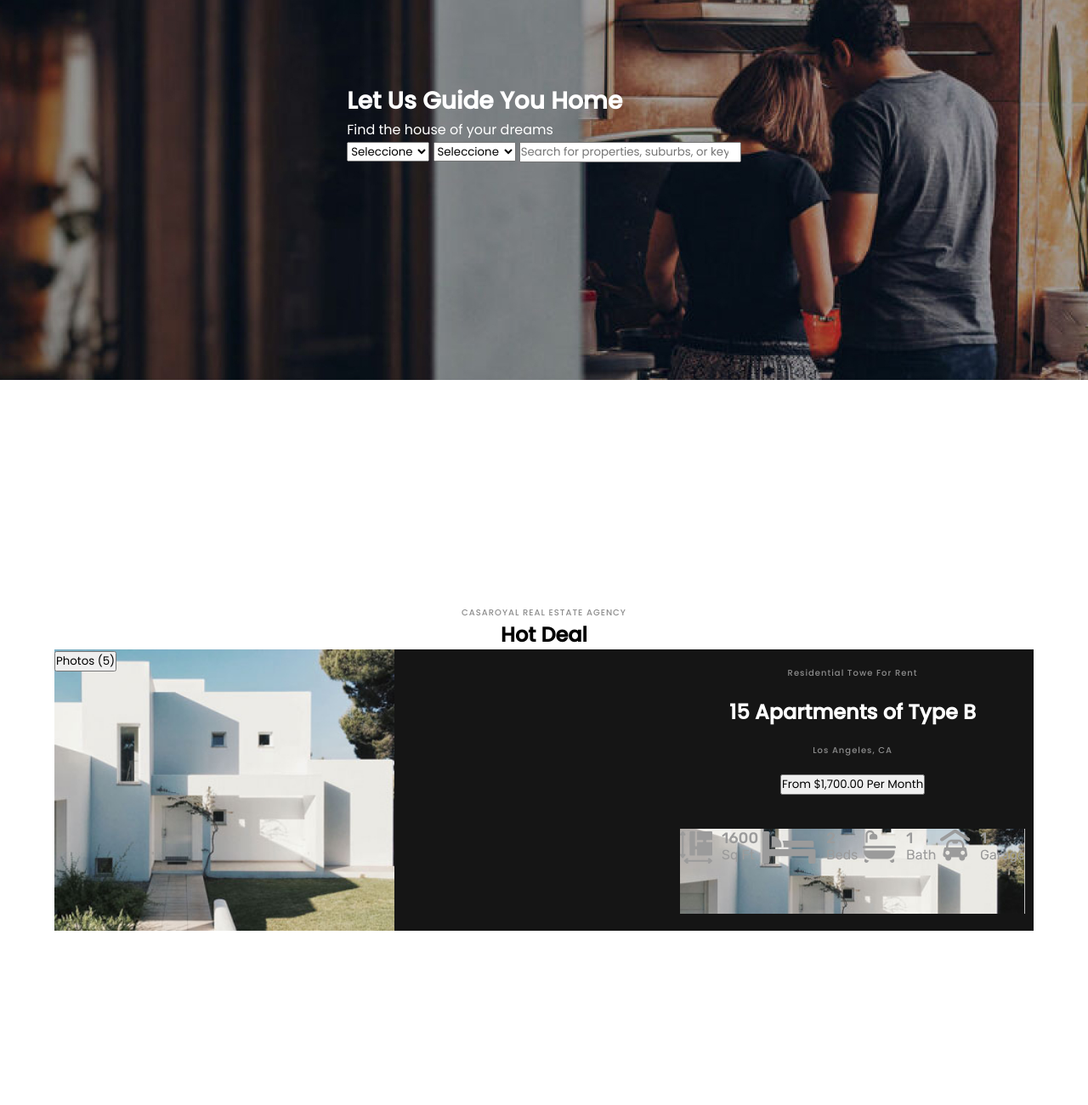
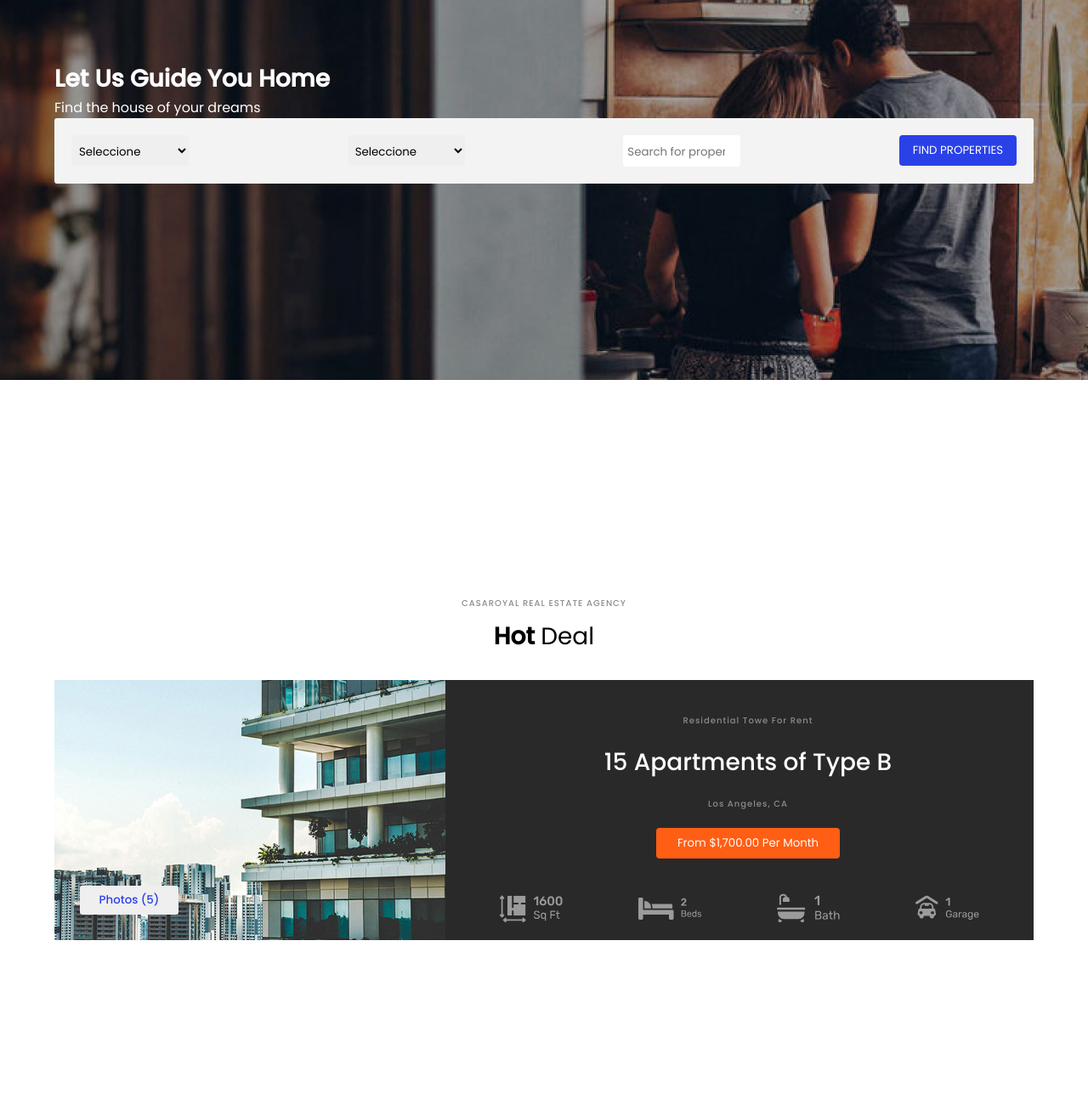
Before and after one commit to AngieValgie/makaia, a plain HTML site: page tercer sprint/index.html in a window 1280 px wide. Shown: the part 300-1600 px from the top of the page at 85% size. Drawn offline with nearby package versions, Linux system fonts and the light colour scheme; a web font is replaced by a local one.

Commit message:
arreglando kosas

```diff
--- a/tercer sprint/index.html
+++ b/tercer sprint/index.html
@@ -17,7 +17,7 @@
             <h3>hubicación Larga</h3>
             <p>Quién arrienda</p>
             <p>Lorem ipsum dolor sit amet consectetur adipisicing elit. Porro quae molestiae cumque vel, voluptates praesentium.</p>
-            <button type="button" id="cerrar" class="cerrar">Close</button>
+            <button type="button" id="close" class="close">Close</button>
         </div>
     </section>
 
@@ -32,7 +32,7 @@
             <div class="main__searcher--div">
                 <h1>Let Us Guide You Home</h1>
                 <p>Find the house of your dreams</p>
-                <form action="" id="form">
+                <form action="" id="form" class="form">
                     <select id="category">
                         <option value="">Seleccione</option>
                         <option value="1">Abarrotes</option>
@@ -47,6 +47,8 @@
                         <option value="3">Legumbres</option>
                     </select>
                     <input type="search" name="" id="" placeholder="Search for properties, suburbs, or keywords...">
+
+                    <button type="submit" id="findProperties">FIND PROPERTIES</button>
                 </form>
             </div>
         </section>
@@ -63,17 +65,19 @@
             <h1>Hot <span>Deal</span></h1>
             <div class="HouseForSale">
                 <div class="HouseForSale__div">
-                    <figure>
-                        <button>Photos (5)</button>
+                    <figure class="figure__background">
+                        <button type="button">Photos (5)</button>
                     </figure>
+                    <div class="HouseForSale__infoContainer">
                         <div class="HouseForSale__info">
                             <p>Residential Towe For Rent</p>
                             <h1>15 Apartments of Type B</h1>
                             <p>Los Angeles, CA</p>
                             <button>From $1,700.00 Per Month</button>
                             <img src="img/Video Button.png" alt="">
-                        <div class="infoIconsForSale">
-                            <figure>
+                        </div>
+                        <div>
+                            <figure class="infoIconsForSale">
                                 <img src="img/Area Size.svg" alt="">
                                 <img src="img/Beds.svg" alt="">
                                 <img src="img/Baths.svg" alt="">
--- a/tercer sprint/main.js
+++ b/tercer sprint/main.js
@@ -1 +1,8 @@
-console.log('hi')
+const modal = document.getElementById('modal');
+const close =  document.getElementById('close');
+
+modal.style.display = 'none';
+
+close.addEventListener('click', e => {
+    modal.style.display = 'none';
+})
--- a/tercer sprint/style.css
+++ b/tercer sprint/style.css
@@ -4,7 +4,7 @@
     --blue: #2a41e8;
     --orange: #ff5e14;
     --ligthGray: #8c8c8c;
-    --darkGray: #151515;
+    --darkGray: #292929;
     --black: #111111;
     --withe: #ffffff;
     --veryLigthGray: #f3f3f3;
@@ -28,11 +28,11 @@ body{
 }
 
 
-
+/* Ventana con la información de las propiedades */
 .modal{
     width: 100vw;
     height: 100vh;
-    display: none; /* zxdcjkghjklkjkhgyftdf */
+    display: flex;
     justify-content: center;
     align-items: center;
     background-color: #8c8c8c8d;
@@ -71,7 +71,6 @@ body{
     cursor: pointer;
 }
 
-
 #main{
     display: grid;
     grid-template-rows: repeat(auto-fit, 1fr);
@@ -92,9 +91,40 @@ body{
     justify-content: center;
     align-items: center;
 }
-
+.main__searcher--div{
+    width: 90%;
+}
 .main__searcher--div h1{
     font-size: var(--large);
+}
+.form{
+    display: flex;
+    justify-content: space-between;
+    background-color: var(--veryLigthGray);
+    padding: 20px;
+    border-radius: 3px;
+}
+.main__searcher--div select{
+    width: 138px;
+    height: 36px;
+    border: none;
+    padding: 3px 5px 0 5px;
+    border-radius: 4px;
+}
+.main__searcher--div input{
+    width: 138px;
+    height: 37px;
+    border: none;
+    padding: 2px 5px 0 5px;
+    border-radius: 4px;
+}
+.main__searcher--div button{
+    width: 138px;
+    height: 36px;
+    border: none;
+    background-color: var(--blue);
+    color: var(--withe);
+    border-radius: 4px;
 }
 
 
@@ -112,61 +142,125 @@ body{
 .main__hotDeal{
     height: 100vh;
     display: flex;
+    gap: 10px;
     flex-direction: column;
     text-align: left;
     justify-content: center;
     align-items: center;
 }
-
 .main__hotDeal p{
     font-size: var(--small);
     color: var(--ligthGray);
     font-weight: 500;
     letter-spacing: 1px;
 }
+.main__hotDeal span{
+    font-weight: 400;
+    font-size: var(--large);
+}
+.main__hotDeal h1{
+    font-size: var(--large);
+}
 
-.HouseForSale figure{
-    background-image: url(img/house4.jpg);
+.figure__background{
+    background-image: url(img/isaac-benhesed-249429-unsplash-1.jpg);
     background-repeat: no-repeat;
     background-position: center;
     background-size: cover;
+    display: flex;
+    padding: 30px;
+    align-items: end;
     min-height: 100px;
     min-width: 400px;
 }
+.figure__background button{
+    width: 116px;
+    height: 34px;
+    border: none;
+    font-weight: 500;
+    border-radius: 3px;
+    color: var(--blue);
+}
 
+.HouseForSale{
+    margin-top: 20px;
+}
 .HouseForSale__div{
     background-color: var(--darkGray);
     width: 90vw;
     display: flex;
-    justify-content: space-between;
 }
-
 .HouseForSale__div h1{
     text-align: center;
     color: var(--withe);
+    font-weight: 500;
+    font-size: var(--large);
 }
-
 .HouseForSale__info{
     display: flex;
     flex-direction: column;
     justify-content: center;
     gap: 20px;
     padding: 20px 10px;
+    width: 100%;
     align-items: center;
 }
+.HouseForSale__info button{
+    color: var(--withe);
+    border: none;
+    border-radius: 4px;
+    padding: 8px 25px;
+    text-align: center;
+    background-color: var(--orange);
+}
+.HouseForSale__infoContainer{
+    display: flex;
+    padding: 20px;
+    width: 100%;
+    flex-direction: column;
+    align-content: center;
+    justify-content: center;
+}
 
-@media (max-width: 500px) {
+.infoIconsForSale{
+    display: flex;
+    gap: 20px;
+    padding: 0 10px;
+    flex-wrap: wrap;
+    align-items: center;
+    justify-content: space-around;
+}
+.infoIconsForSale img{
+    width: 75px;
+}
+
+@media (max-width: 780px) {
+    .main__searcher--div{
+        flex-direction: row;
+    }
+
+    /* casa en venta */
     .HouseForSale{
         height: 1200px;
     }
 
     .HouseForSale__div{
         flex-direction: column;
+        background-color: #292929;
     }
 
-    .HouseForSale figure{
+    .figure__background{
         min-width: fit-content;
         min-height: 250px;
+    }
+
+    .HouseForSale__info{
+        width: fit-content;
+        align-self: center;
+    }
+
+    .HouseForSale__infoContainer{
+        padding: 20px 0;
     }
 }
 
```
Lines whose indentation alone changed are shown as unchanged.
